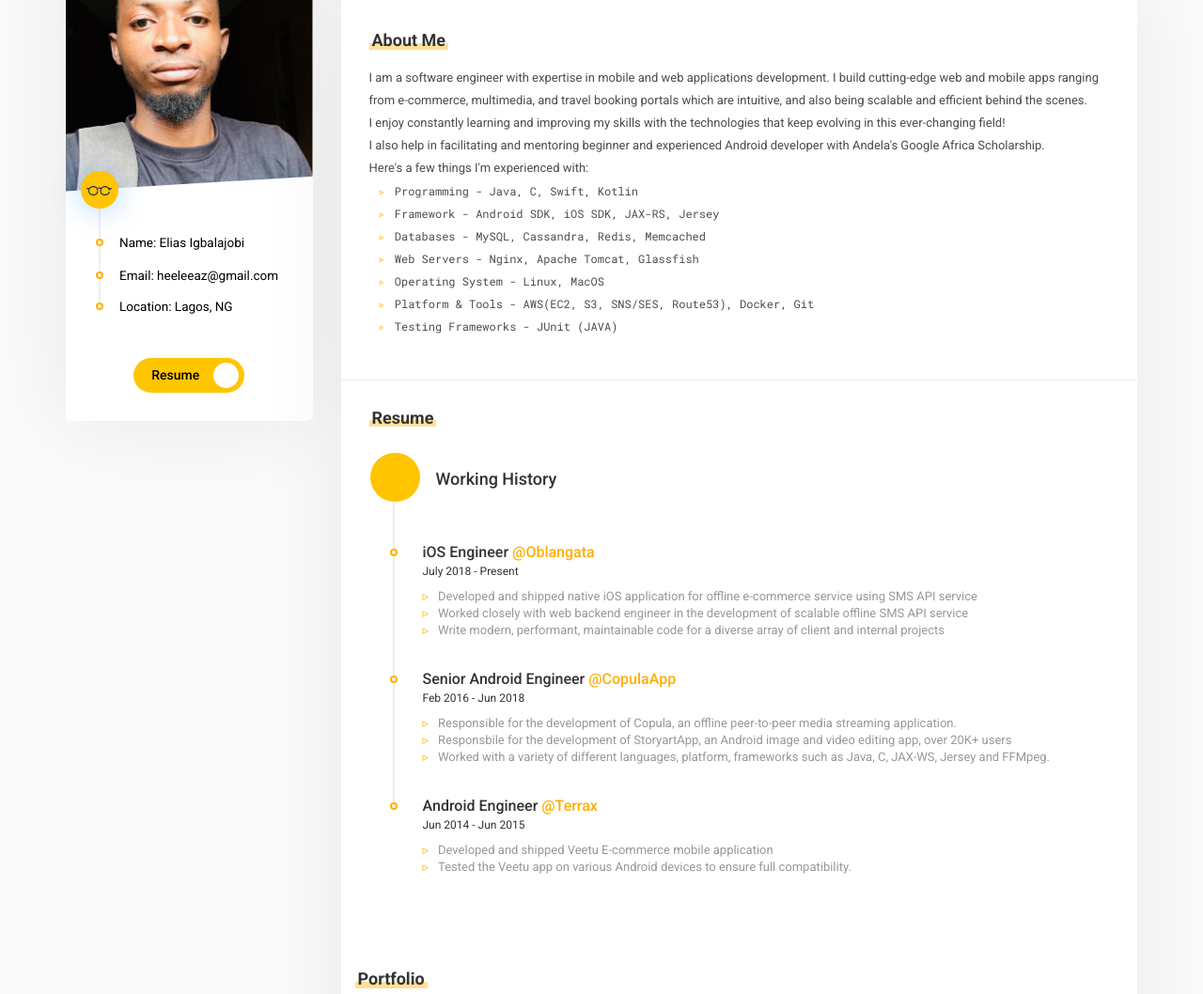
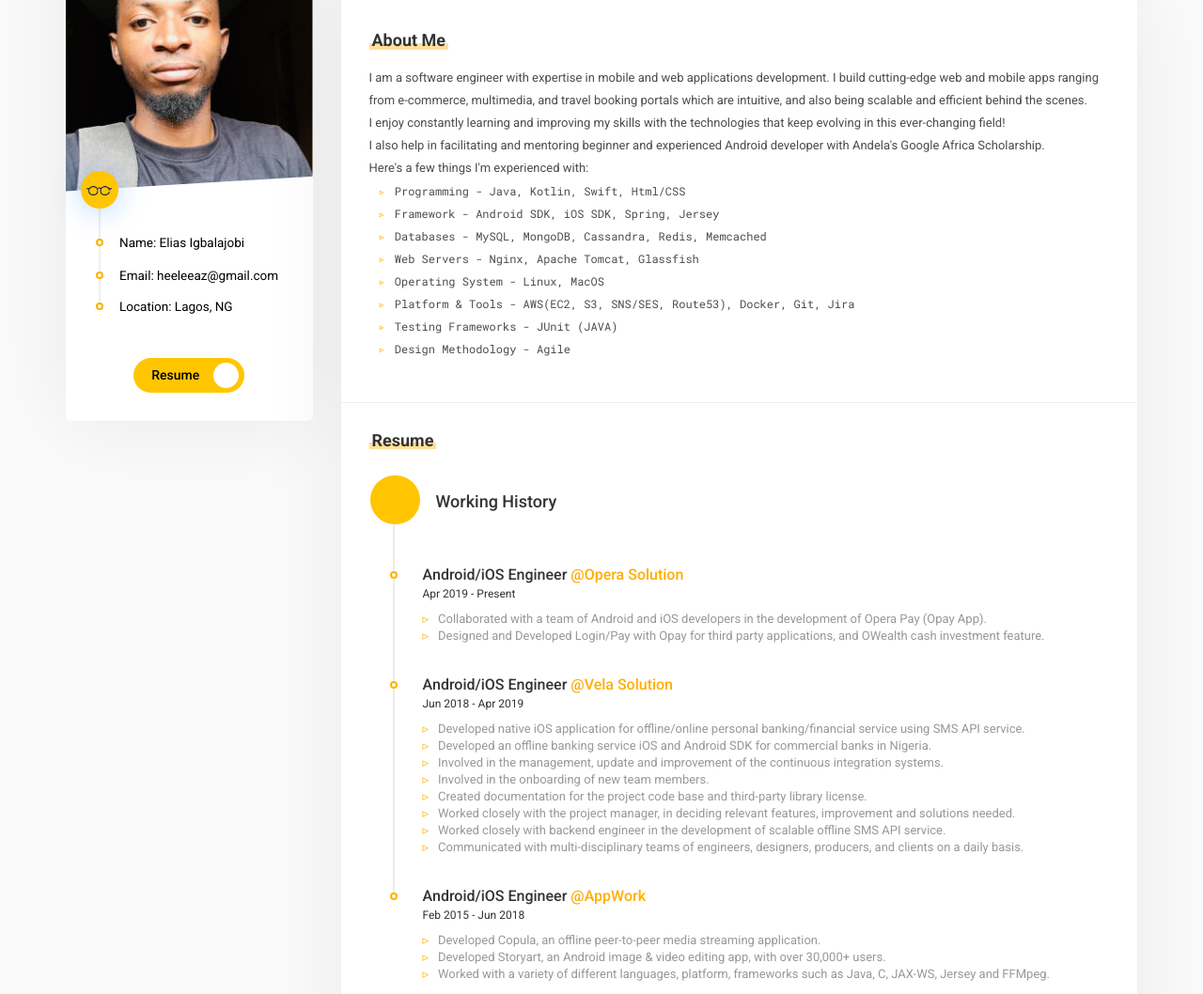
Before and after one commit to heeleeaz/heeleeaz.github.io, a plain HTML site: page index.html in a window 1280 px wide. Shown: the part 179-1237 px from the top of the page at 94% size. Drawn offline with Linux system fonts and the light colour scheme; some icons are missing; a web font is replaced by a local one.

Commit message:
Updated Resume and Portfolio details

```diff
--- a/config/index.json
+++ b/config/index.json
@@ -1,6 +1,6 @@
 {
     "siteTitle" : "Elias Igbalajobi | Software Engineer",
-    "siteUrl": "https://ielias.me",
+    "siteUrl": "https://heeleeaz.github.io/me/",
     "siteLanguage": "en_US",
 
     "googleAnalyticUA": "UA-121293848-2"
--- a/content/about/index.json
+++ b/content/about/index.json
@@ -1,12 +1,13 @@
 {
     "description" : "I am a software engineer with expertise in mobile and web applications development. I build cutting-edge web and mobile apps ranging from e-commerce, multimedia, and travel booking portals which are intuitive, and also being scalable and efficient behind the scenes.<br/>I enjoy constantly learning and improving my skills with the technologies that keep evolving in this ever-changing field!<br/>I also help in facilitating and mentoring beginner and experienced Android developer with Andela's Google Africa Scholarship.<br/>Here's a few things I'm experienced with:",
     "skills" : [
-        "Programming - Java, C, Swift, Kotlin",
-        "Framework - Android SDK, iOS SDK, JAX-RS, Jersey",
-        "Databases - MySQL, Cassandra, Redis, Memcached",
+        "Programming - Java, Kotlin, Swift, Html/CSS",
+        "Framework - Android SDK, iOS SDK, Spring, Jersey",
+        "Databases - MySQL, MongoDB, Cassandra, Redis, Memcached",
         "Web Servers - Nginx, Apache Tomcat, Glassfish",
         "Operating System - Linux, MacOS",
-        "Platform & Tools - AWS(EC2, S3, SNS/SES, Route53), Docker, Git",
-        "Testing Frameworks - JUnit (JAVA)"
+        "Platform & Tools - AWS(EC2, S3, SNS/SES, Route53), Docker, Git, Jira",
+        "Testing Frameworks - JUnit (JAVA)",
+        "Design Methodology - Agile"
     ]
 }
--- a/content/portfolio/index.json
+++ b/content/portfolio/index.json
@@ -16,7 +16,7 @@
     {
         "title": "CopulaApp",
         "cover": "copulaapp.png",
-        "external": "http://copulaapp.com/",
+        "external": "https://play.google.com/store/apps/details?id=com.copula.android",
         "githubUrl": "#",
         "client": "Personal Project",
         "tech":[
@@ -30,7 +30,7 @@
     {
         "title": "StoryartApp",
         "cover": "storyartapp.png",
-        "external": "https://storyartapp.com/",
+        "external": "https://play.google.com/store/apps/details?id=com.copula.storyart",
         "client": "Personal Project",
         "githubUrl": "#",
         "tech":[
--- a/content/resume/index.json
+++ b/content/resume/index.json
@@ -1,37 +1,42 @@
 [
   {
-        "title": "iOS Engineer",
-        "company": "Oblangata",
+    "title": "Android/iOS Engineer",
+    "company": "Opera Solution",
     "location": "Lagos, NG",
-        "range": "July 2018 - Present",
-        "url": "https://oblangata.com/",
-        "jobDescription":[
-            "Developed and shipped native iOS application for offline e-commerce service using SMS API service",
-            "Worked closely with web backend engineer in the development of scalable offline SMS API service",
-            "Write modern, performant, maintainable code for a diverse array of client and internal projects"
+    "range": "Apr 2019 - Present",
+    "url": "https://operapay.com/",
+    "jobDescription": [
+      "Collaborated with a team of Android and iOS developers in the development of Opera Pay (Opay App).",
+      "Designed and Developed Login/Pay with Opay for third party applications, and OWealth cash investment feature."
     ]
   },
   {
-        "title": "Senior Android Engineer",
-        "company": "CopulaApp",
+    "title": "Android/iOS Engineer",
+    "company": "Vela Solution",
     "location": "Lagos, NG",
-        "range": "Feb 2016 - Jun 2018",
+    "range": "Jun 2018 - Apr 2019",
     "url": "http://copulaapp.com/",
-        "jobDescription":[
-            "Responsible for the development of Copula, an offline peer-to-peer media streaming application.",
-            "Responsbile for the development of StoryartApp, an Android image and video editing app, over 20K+ users",
-            "Worked with a variety of different languages, platform, frameworks such as Java, C, JAX-WS, Jersey and FFMpeg."
+    "jobDescription": [
+      "Developed native iOS application for offline/online personal banking/financial service using SMS API service.",
+      "Developed an offline banking service iOS and Android SDK for commercial banks in Nigeria.",
+      "Involved in the management, update and improvement of the continuous integration systems.",
+      "Involved in the onboarding of new team members.",
+      "Created documentation for the project code base and third-party library license.",
+      "Worked closely with the project manager, in deciding relevant features, improvement and solutions needed.",
+      "Worked closely with backend engineer in the development of scalable offline SMS API service.",
+      "Communicated with multi-disciplinary teams of engineers, designers, producers, and clients on a daily basis."
     ]
   },
   {
-        "title": "Android Engineer",
-        "company": "Terrax",
-        "location": "Abuja, NG",
-        "range": "Jun 2014 - Jun 2015",
-        "url": "",
-        "jobDescription":[
-            "Developed and shipped Veetu E-commerce mobile application",
-            "Tested the Veetu app on various Android devices to ensure full compatibility."
+    "title": "Android/iOS Engineer",
+    "company": "AppWork",
+    "location": "Lagos, NG",
+    "range": "Feb 2015 - Jun 2018",
+    "url": "http://copulaapp.com/",
+    "jobDescription": [
+      "Developed Copula, an offline peer-to-peer media streaming application.",
+      "Developed Storyart, an Android image & video editing app, with over 30,000+ users.",
+      "Worked with a variety of different languages, platform, frameworks such as Java, C, JAX-WS, Jersey and FFMpeg."
     ]
   }
 ]
--- a/pages/section-footer.html
+++ b/pages/section-footer.html
@@ -1,4 +1,4 @@
 <div class="footer col-md-12 top_30 bottom_30">
     <div class="name col-md-4 hidden-md hidden-sm hidden-xs"></div>
-    <div class="copyright col-lg-8 col-md-12">© 2018 All rights reserved. Designed by <a href="https://github.com/heeleeaz/Personal-Website-v1" target="_blank">heeleeaz</a> </div>
+    <div class="copyright col-lg-8 col-md-12">© 2018 All rights reserved. Designed by <a href="https://github.com/heeleeaz/me" target="_blank">heeleeaz</a> </div>
 </div>
```
Lines whose indentation alone changed are shown as unchanged.
